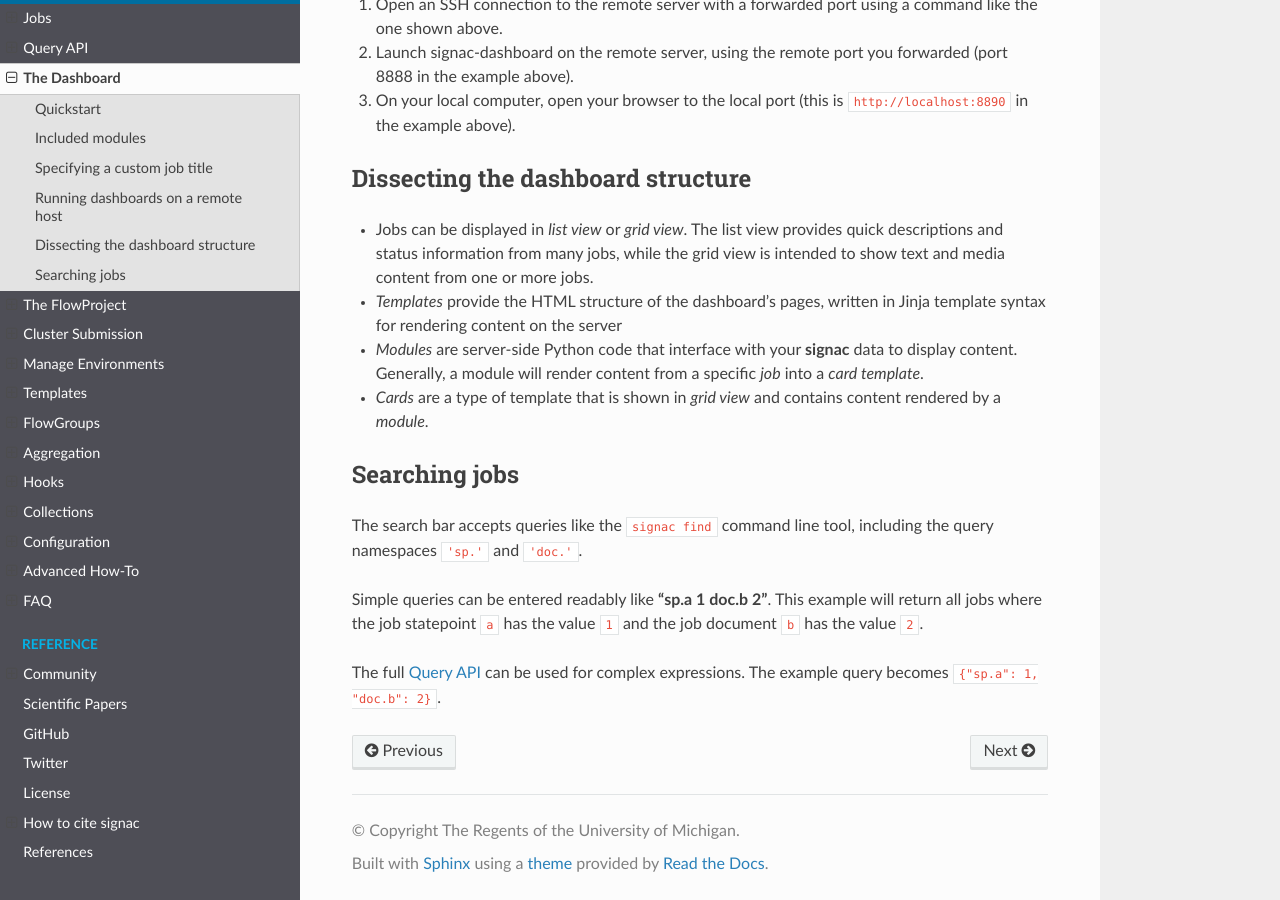
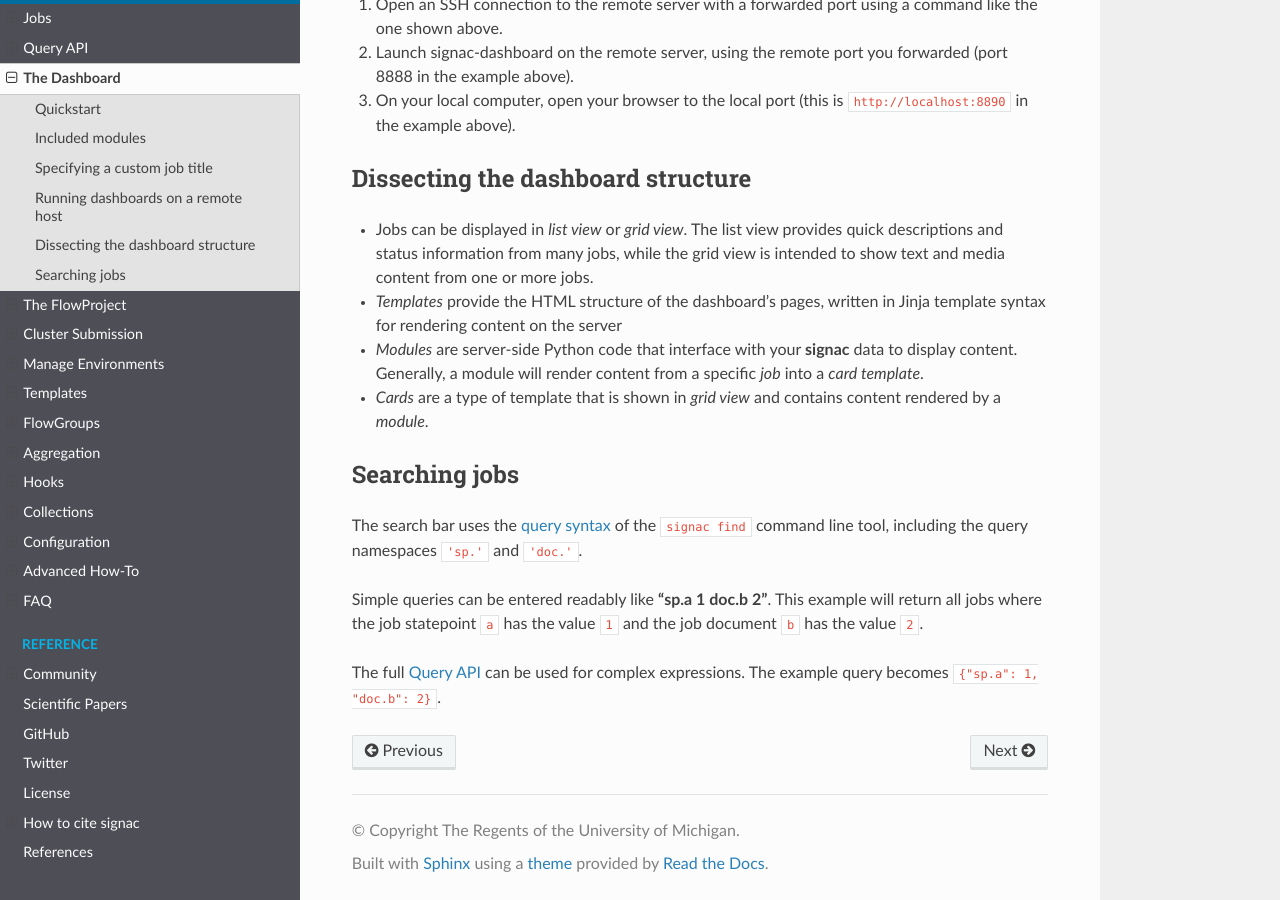
Before and after one commit to glotzerlab/signac-docs, a Sphinx documentation site: the page built from docs/source/dashboard.rst, in a window 1280 px wide and 900 px high, scrolled down 1799 px. Built offline with Sphinx 7.4.7 and the Read the Docs theme 2.0.0, drawn with Linux system fonts in a browser that asks for light colours.

Commit message:
Add link to query syntax in the beginning of the query section also

```diff
--- a/docs/source/dashboard.rst
+++ b/docs/source/dashboard.rst
@@ -95,7 +95,7 @@ Dissecting the dashboard structure
 Searching jobs
 --------------
 
-The search bar accepts queries like the ``signac find`` command line tool, including the query namespaces ``'sp.'`` and ``'doc.'``.
+The search bar uses the :ref:`query syntax <query>` of the ``signac find`` command line tool, including the query namespaces ``'sp.'`` and ``'doc.'``.
 
 Simple queries can be entered readably like **"sp.a 1 doc.b 2"**. This example will return all jobs where the job statepoint ``a`` has the value ``1`` and the job document ``b`` has the value ``2``.
 
```
